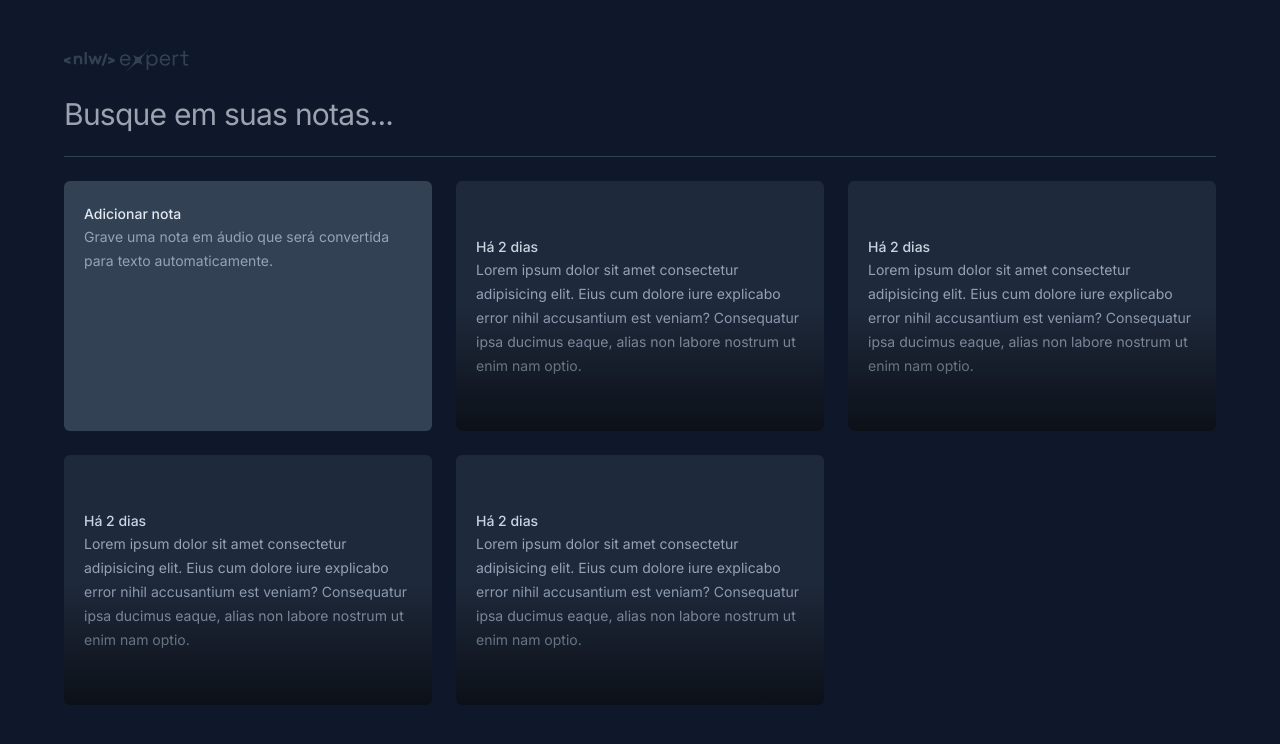
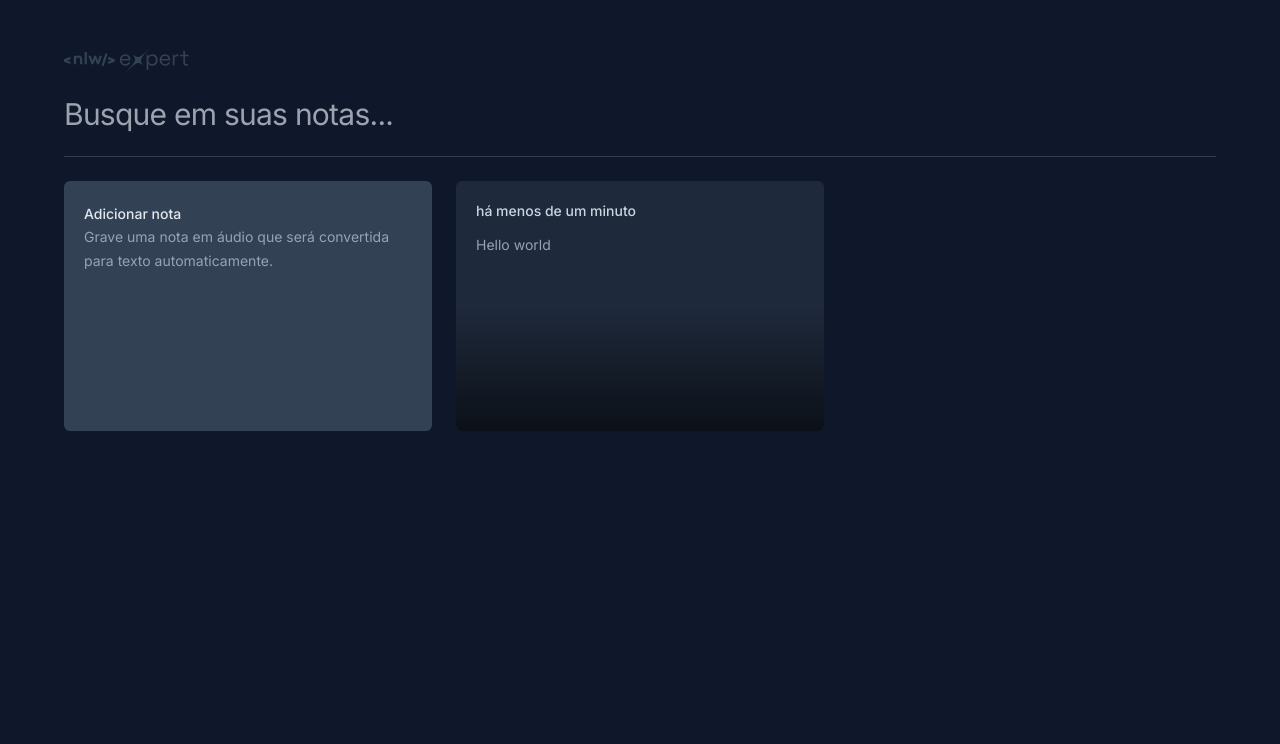
Before and after one commit to Rogerio-17/NLW-expert, a React (Vite) app: page / in a window 1280 px wide. Shown: the top 744 px of the page. Built offline with nearby package versions, Linux system fonts and the light colour scheme.

Commit message:
Finalizado note-card

```diff
--- a/package.json
+++ b/package.json
@@ -9,6 +9,9 @@
     "preview": "vite preview"
   },
   "dependencies": {
+    "@radix-ui/react-dialog": "^1.0.5",
+    "date-fns": "^3.3.1",
+    "lucide-react": "^0.323.0",
     "react": "^18.2.0",
     "react-dom": "^18.2.0"
   },
--- a/src/app.tsx
+++ b/src/app.tsx
@@ -1,6 +1,11 @@
   import logo from './assets/logo.svg'
   import { NewNoteCard } from './components/new-note-card'
   import { NoteCard } from './components/note-card'
+
+  const note = {
+    date: new Date(),
+    content: 'Hello world'
+  }
 
   export function App() {
     return(
@@ -17,10 +22,7 @@
           <div className='h-px bg-slate-700'/>
             <div className='grid grid-cols-3 gap-6 auto-rows-[250px]'>
             <NewNoteCard />
-            <NoteCard />
-            <NoteCard />
-            <NoteCard />
-            <NoteCard />
+            <NoteCard note={note}/>
           </div>
        </div>
     )
--- a/src/components/new-note-card.tsx
+++ b/src/components/new-note-card.tsx
@@ -1,6 +1,5 @@
 export function NewNoteCard() {
     return (
-
           <div className='rounded-md bg-slate-700 p-5'>
             <span className='text-sm font-medium text-slate-200'>Adicionar nota</span>
             <p className='text-sm leading-6 text-slate-400 '>Grave uma nota em áudio que será convertida para texto automaticamente.</p>
--- a/src/components/note-card.tsx
+++ b/src/components/note-card.tsx
@@ -1,13 +1,47 @@
-export function NoteCard() {
+import * as Dialog from '@radix-ui/react-dialog'
+import { FormatDateApp } from '../utils/formatDate'
+import { X } from 'lucide-react'
+
+
+interface NoteCardProps {
+  note: {
+    date: Date
+    content: string
+  }
+}
+
+export function NoteCard({ note }: NoteCardProps) {
     return (
-        <button className='rounded-md text-left bg-slate-800 p-5 overflow-hidden relative outline-none hover:ring-2 hover:ring-slate-600 focus-visible:ring-2 focus-visible:ring-lime-400'>
-        <span className='text-sm font-medium text-slate-300'>Há 2 dias</span>
-        <p className='text-sm leading-6 text-slate-400 '>
-          Lorem ipsum dolor sit amet consectetur adipisicing elit.
-          Eius cum dolore iure explicabo error nihil accusantium est veniam? Consequatur ipsa ducimus eaque, alias non labore nostrum ut enim nam optio.
-        </p>
+      <Dialog.Root>
+        <Dialog.Trigger className='rounded-md text-left flex flex-col bg-slate-800 p-5 gap-3 overflow-hidden relative outline-none hover:ring-2 hover:ring-slate-600 focus-visible:ring-2 focus-visible:ring-lime-400'>
+          <span className='text-sm font-medium text-slate-300'>{FormatDateApp(note.date)}</span>
+           <p className='text-sm leading-6 text-slate-400 '>
+            {note.content}
+           </p>
+          <div className='absolute bottom-0 left-0 right-0 h-1/2 bg-gradient-to-t from-black/60 to-black/0 pointer-events-nonew'/>
+        </Dialog.Trigger>
 
-        <div className='absolute bottom-0 left-0 right-0 h-1/2 bg-gradient-to-t from-black/60 to-black/0 pointer-events-none'/>
-      </button>
+        <Dialog.Portal>
+          <Dialog.Overlay className='inset-0 fixed bg-black/50'/>
+           <Dialog.Content className='fixed overflow-hidden left-1/2 top-1/2 -translate-x-1/2 -translate-y-1/2 max-w-[640px] h-[60vh] w-full bg-slate-700 rounded-md flex flex-col outline-none'>
+            <Dialog.Close className='absolute right-0 top-0 bg-slate-800 p1.5 text-slate-400 hover:text-slate-100'>
+              <X className='size=5'/>
+            </Dialog.Close>
+            <div className='flex flex-1 flex-col gap-3 p-5'>
+              <span className='text-sm font-medium text-slate-300'>{note.date.toISOString()}</span>
+               <p className='text-sm leading-6 text-slate-400 '>
+                 {note.content}
+               </p>
+            </div>
+
+            <button
+              type='button'
+              className='w-full bg-slate-800 py-4 text-center text-sm text-slate-300 outline-none font-medium group'
+            >
+              Deseja <span className='text-red-400 group-hover:underline'>apagar essa nota?</span>
+            </button>
+          </Dialog.Content>
+        </Dialog.Portal>
+      </Dialog.Root>
     )
 }
--- /dev/null
+++ b/src/utils/formatDate.ts
@@ -0,0 +1,8 @@
+import { formatDistanceToNow } from 'date-fns'
+import { ptBR } from 'date-fns/locale'
+
+export const FormatDateApp = (date: Date) => {
+    return (
+        formatDistanceToNow(date, {locale: ptBR, addSuffix: true})
+    )
+}
```
Also changed, not shown: 1 other file (tests, documents, lock files or other folders).
